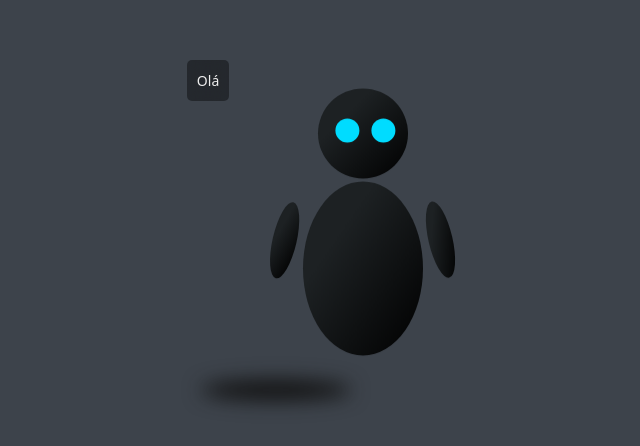
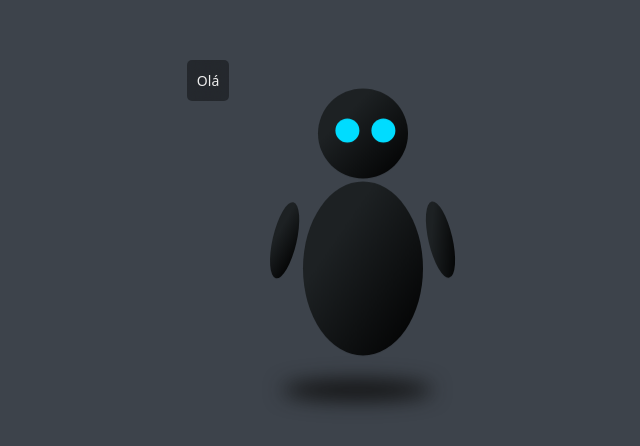
Before and after one commit to fabi0dev/bixtron, a React (Vite) app: page / in a window 1280 px wide. Shown: the part 320-766 px from the top of the page, without its empty margins (199-839 px from the left). Built offline with nearby package versions, Linux system fonts and the light colour scheme.

Commit message:
Adicionando redux e adaptando o código a ele.

```diff
--- a/package.json
+++ b/package.json
@@ -10,8 +10,12 @@
     "preview": "vite preview"
   },
   "dependencies": {
+    "@reduxjs/toolkit": "^2.2.0",
+    "localforage": "^1.10.0",
     "react": "^18.2.0",
     "react-dom": "^18.2.0",
+    "react-redux": "^9.1.0",
+    "redux-persist": "^6.0.0",
     "sass": "^1.70.0"
   },
   "devDependencies": {
--- a/src/App.tsx
+++ b/src/App.tsx
@@ -1,30 +1,34 @@
 import { ContentShape } from "./details";
 import { Initial } from "./shapes/Body";
-import { useEffect, useRef } from "react";
+import { useCallback, useEffect, useState } from "react";
 import { shapeReactions } from "./scripts/shape-reactions";
 import "./index.css";
+import { Provider } from "react-redux";
+import { persistor, store } from "./store/store";
+import { PersistGate } from "redux-persist/integration/react";
 
 function App() {
-  const initApp = useRef(false);
+  const events = useCallback(() => {
+    setTimeout(() => {
+      shapeReactions.init();
+    }, 100);
+  }, []);
+
   useEffect(() => {
-    if (initApp.current == true) {
-      return;
-    }
-
-    if (initApp.current == false) {
-      shapeReactions.init();
-      initApp.current = true;
-    }
-    return () => {};
-  }, []);
+    events();
+  }, [events]);
 
   return (
     <>
-      <div id="robo-container">
-        <ContentShape>
-          <Initial />
-        </ContentShape>
-      </div>
+      <Provider store={store}>
+        <PersistGate loading={null} persistor={persistor}>
+          <div id="robo-container">
+            <ContentShape>
+              <Initial />
+            </ContentShape>
+          </div>
+        </PersistGate>
+      </Provider>
     </>
   );
 }
--- a/src/details/ContentShape/index.tsx
+++ b/src/details/ContentShape/index.tsx
@@ -1,10 +1,19 @@
+import { initShadow } from "./scripts";
 import "./style.css";
-import "./scripts";
+import { useCallback, useEffect } from "react";
 
 interface IContentShape {
   children: React.ReactElement;
 }
 export const ContentShape = ({ children }: IContentShape) => {
+  const events = useCallback(() => {
+    initShadow();
+  }, [initShadow]);
+
+  useEffect(() => {
+    events();
+  }, []);
+
   return (
     <>
       <div id="content-shape">
--- a/src/details/ContentShape/scripts.ts
+++ b/src/details/ContentShape/scripts.ts
@@ -2,7 +2,7 @@ import { bixtronConfig } from "../../bixtronconfig";
 import { aux } from "../../scripts/aux-actions";
 
 //cuida somente da sombra
-window.addEventListener("load", () => {
+export const initShadow = () => {
   const contentShape = aux.getElement("#content-shape");
   const defaultHeight = 25;
 
@@ -42,4 +42,4 @@ window.addEventListener("load", () => {
       }px`;
     }
   }, 1);
-});
+};
--- a/src/main.tsx
+++ b/src/main.tsx
@@ -1,9 +1,4 @@
-import React from "react";
 import ReactDOM from "react-dom/client";
 import App from "./App.tsx";
 
-ReactDOM.createRoot(document.getElementById("root")!).render(
-  <React.StrictMode>
-    <App />
-  </React.StrictMode>
-);
+ReactDOM.createRoot(document.getElementById("root")!).render(<App />);
--- a/src/scripts/aux-actions.ts
+++ b/src/scripts/aux-actions.ts
@@ -1,5 +1,4 @@
 import { fn } from "../helpers/functions";
-import audio from "./../assets/audios/success.mp3";
 
 export const aux = {
   getElement: (el: string): HTMLInputElement => {
--- a/src/scripts/shape-reactions.ts
+++ b/src/scripts/shape-reactions.ts
@@ -50,7 +50,6 @@ export const shapeReactions = {
   //arrastar corpo pela cabeça
   setMoveByHead: () => {
     const head = document.querySelector("#head") as HTMLInputElement;
-    const contentShadow = aux.getElement("#content-shadow");
 
     const contentShape = aux.getElement("#content-shape");
     const ContentChests = aux.getElement("#ContentChests");
--- a/src/shapes/Eyes/Initial/index.tsx
+++ b/src/shapes/Eyes/Initial/index.tsx
@@ -1,7 +1,16 @@
 import "./style.scss";
-import "./script";
+import { toAccompanyMouse } from "./script";
+import { useCallback, useEffect } from "react";
 
 export const Initial = () => {
+  const events = useCallback(() => {
+    toAccompanyMouse();
+  }, []);
+
+  useEffect(() => {
+    events();
+  }, [events]);
+
   return (
     <>
       <g id="content-eyes">
--- a/src/shapes/Eyes/Initial/script.ts
+++ b/src/shapes/Eyes/Initial/script.ts
@@ -1,6 +1,7 @@
 import { fn } from "../../../helpers/functions";
+import { aux } from "../../../scripts/aux-actions";
 
-window.onload = function () {
+export const toAccompanyMouse = () => {
   //parte de fechar os olhos
   const initialOpenEyes = 4;
 
@@ -25,8 +26,8 @@ window.onload = function () {
   //--
 
   window.addEventListener("mousemove", function (e) {
-    const contentShape = document.querySelector("#content-shape");
-    const contentEyes = document.querySelector("#content-eyes");
+    const contentShape = aux.getElement("#content-shape");
+    const contentEyes = aux.getElement("#content-eyes");
     const headBounding = contentShape.getBoundingClientRect();
     const minDistance = 100;
     const maxDistance = 150;
--- /dev/null
+++ b/src/store/reducers/robot.ts
@@ -0,0 +1,25 @@
+import { createSlice } from "@reduxjs/toolkit";
+
+interface IRobot {
+  data: [];
+}
+const initialState = {
+  data: {},
+};
+
+export const slice = createSlice({
+  name: "robot",
+  initialState,
+  reducers: {
+    setData: (state, { payload }) => {
+      return {
+        ...state,
+        ...payload,
+      };
+    },
+  },
+});
+
+export const { setData } = slice.actions;
+export default slice.reducer;
+export const selectorLatest = (state: { latest: IRobot }) => state.latest;
--- /dev/null
+++ b/src/store/store.ts
@@ -0,0 +1,28 @@
+import { combineReducers, configureStore } from "@reduxjs/toolkit";
+import robot from "./reducers/robot";
+import localforage from "localforage";
+import { persistReducer, persistStore } from "redux-persist";
+
+const currencyPersistConfig = {
+  key: "bixtron",
+  storage: localforage,
+  safelist: ["robot"],
+};
+
+const all = combineReducers({
+  robot,
+});
+
+const reducers = persistReducer(currencyPersistConfig, all);
+
+const store = configureStore({
+  reducer: reducers,
+  middleware: (getDefaultMiddleware) =>
+    getDefaultMiddleware({
+      immutableCheck: false,
+      serializableCheck: false,
+    }),
+});
+
+const persistor = persistStore(store);
+export { store, persistor };
```
Also changed, not shown: 2 other files (tests, documents, lock files or other folders).
